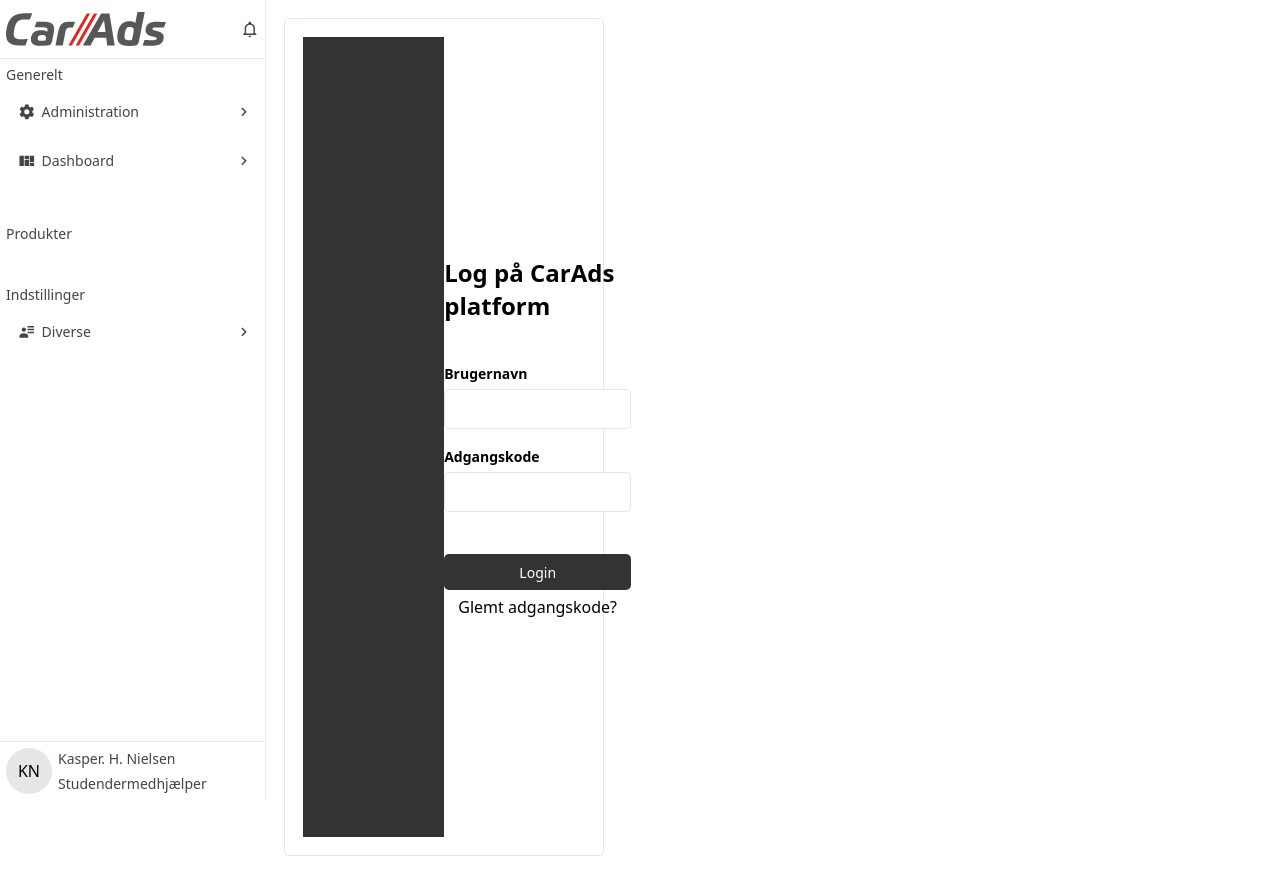
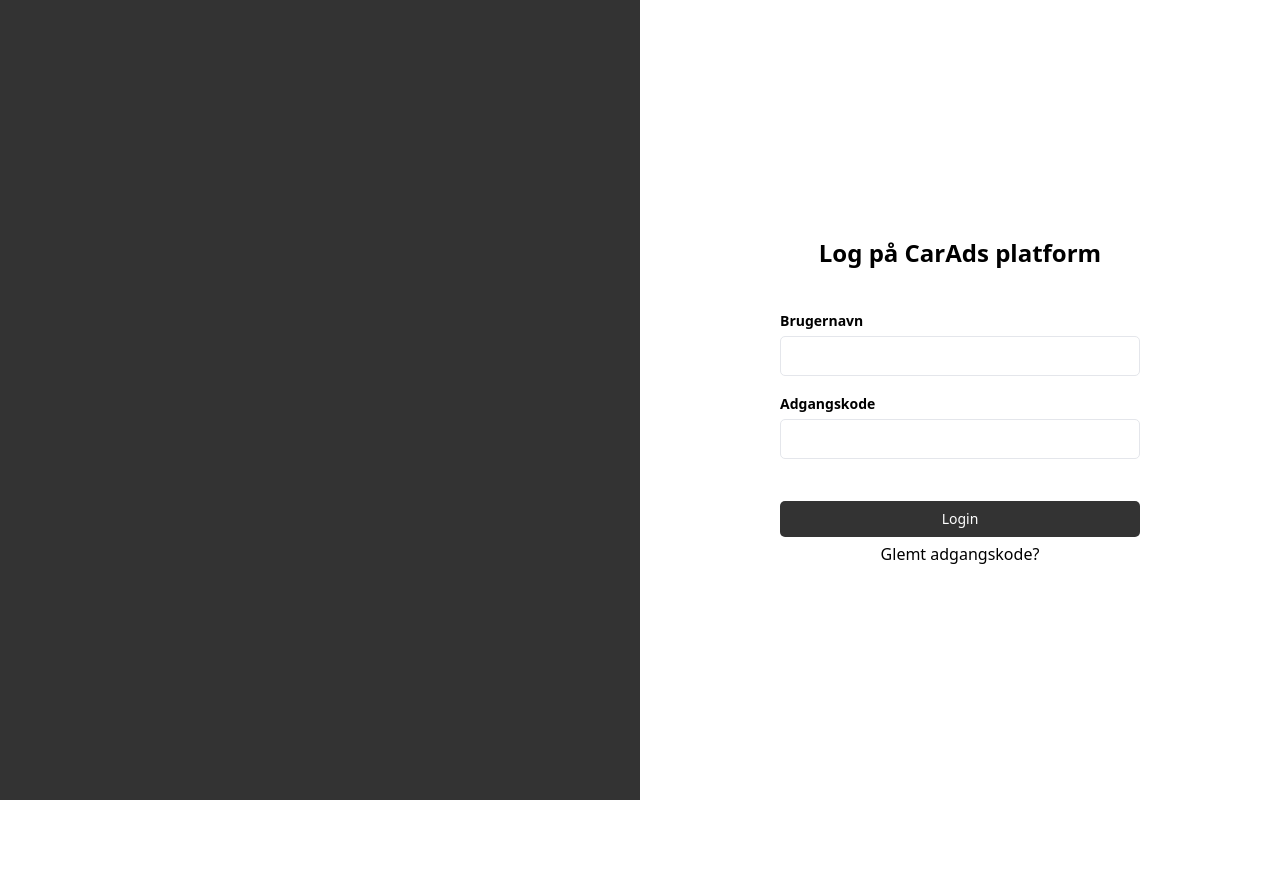
Before and after one commit to SigneWehlast/bachelor-platform, a Vue app: page / in a window 1280 px wide. After the commit the page ends 800 px from the top, so only its background shows below. Built offline with nearby package versions, Linux system fonts and the light colour scheme.

Commit message:
login made as layout none

```diff
--- a/src/App.vue
+++ b/src/App.vue
@@ -1,20 +1,25 @@
 <script setup>
-import {RouterView } from 'vue-router'
+import {RouterView, useRoute } from 'vue-router';
 import NavigationComp from './components/navigation/NavigationComp.vue';
+
+const route = useRoute();
 </script>
 
 
 <template>
- <div class="view">
-   <header>
-     <div>
+    <template v-if="route.meta.layout === 'none'">
+      <RouterView />
+    </template>
 
+   <template v-else>
+    <div class="view">
+      <header>
+        <NavigationComp />
+      </header>
 
-       <NavigationComp />
-     </div>
-   </header>
-   <main class="view__page">
-     <RouterView />
-   </main>
- </div>
+      <main class="view__page">
+        <RouterView />
+      </main>
+    </div>
+  </template>
 </template>
--- a/src/config/menuItems.js
+++ b/src/config/menuItems.js
@@ -6,7 +6,8 @@
         label: "Login",
         path: "/",
         view: () => import("@/views/LoginView.vue"),
-        hidden: true
+        hidden: true,
+        meta: { layout: "none" }
       },
       {
         label: "Administration",
--- a/src/router/index.js
+++ b/src/router/index.js
@@ -11,6 +11,7 @@
         path: item.path,
         name: item.label.toLowerCase().replace(/\s+/g, ""),
         component: item.view,
+        meta: item.meta || {}
       })
     }
 
```
